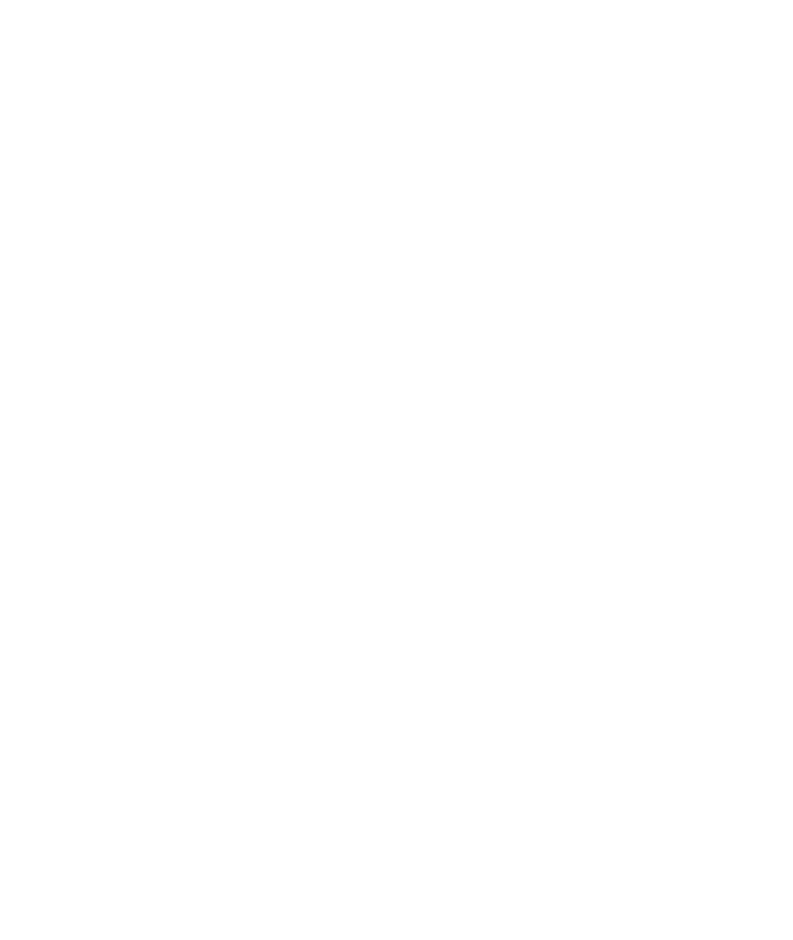
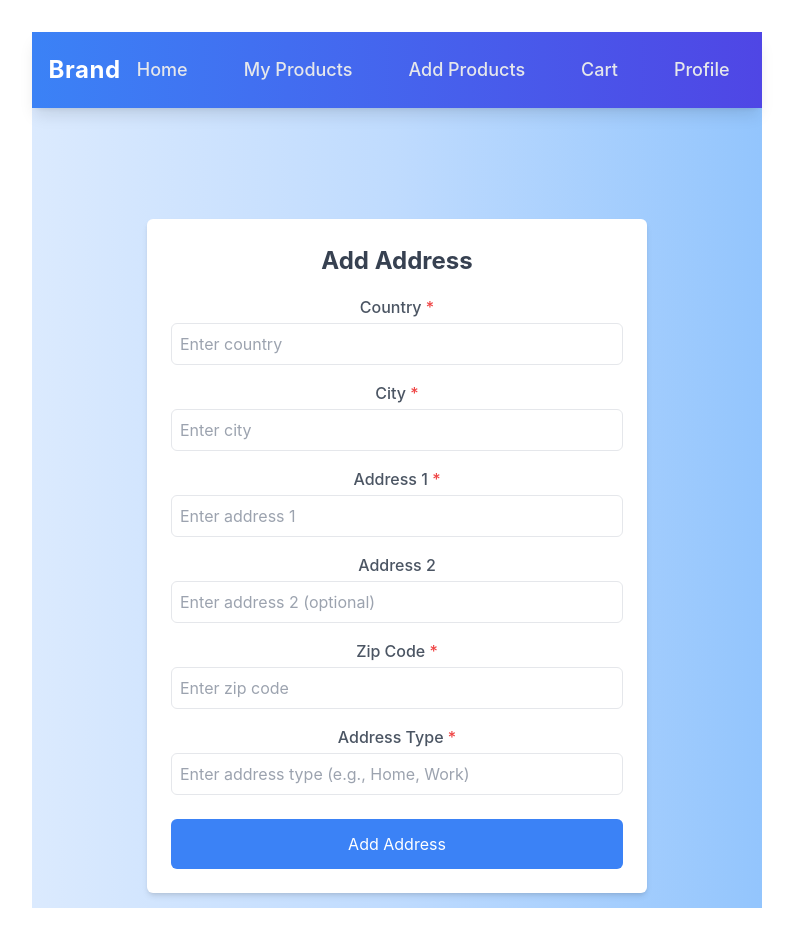
Before and after one commit to Shriraj1901/ecommerce, a React (Vite) app in the folder frontend/: page /create-adress in a window 1280 px wide. Before the commit this address had no page. Shown: the whole page, without its empty margins (243-1036 px from the left). Before the commit the page ends 800 px from the top, so only its background shows below. Built offline with nearby package versions, Linux system fonts and the light colour scheme.

Commit message:
milestone21 done

```diff
--- a/frontend/src/App.jsx
+++ b/frontend/src/App.jsx
@@ -1,5 +1,5 @@
 import { BrowserRouter, Routes, Route } from "react-router-dom";
-import { LoginPage ,SignupPage,Home ,CreateProduct,MyProducts, ProductDetails} from "./Routes";
+import { LoginPage ,SignupPage,Home ,CreateProduct,MyProducts, ProductDetails,CreateAddress} from "./Routes";
 
 import "./App.css";
 import Profile from "./pages/Profile";
@@ -15,6 +15,7 @@
         <Route path='/create-product/:id' element = {<CreateProduct/>}/>
         <Route path='/my-products' element = {<MyProducts/>}/>
         <Route path='/product/:id'element={<ProductDetails/>}/>
+        <Route path='/create-adress'element={<CreateAddress/>}/>
         <Route path='/cart' element={<cart/>}/>
         <Route path='/profile' element={<Profile/>}/>
       </Routes>
--- a/frontend/src/Routes.jsx
+++ b/frontend/src/Routes.jsx
@@ -4,5 +4,6 @@
 import CreateProduct from "./pages/CreateProduct";
 import MyProducts from "./pages/myProduct";
 import ProductDetails  from "./pages/productDetails";
+import CreateAddress from "./pages/createAddress.jsx";
 
-export { LoginPage, SignupPage, Home, CreateProduct,MyProducts,ProductDetails };
+export { LoginPage, SignupPage, Home, CreateProduct,MyProducts,ProductDetails,CreateAddress};
--- a/frontend/src/components/auth/nav.jsx
+++ b/frontend/src/components/auth/nav.jsx
@@ -22,7 +22,7 @@
             { name: "My Products", path: "/my-products" },
             { name: "Add Products", path: "/create-product" },
             { name: "Cart", path: "/cart" },
-            { name: "Profil",path:"/profile"}
+            { name: "Profile",path:"/profile"}
           ].map((link) => (
             <NavLink
               key={link.path}
--- /dev/null
+++ b/frontend/src/pages/createAddress.jsx
@@ -0,0 +1,150 @@
+import React, { useState } from "react";
+import axios from "axios";
+import { useNavigate } from "react-router-dom";
+import Nav from "../components/auth/nav";
+
+const CreateAddress = () => {
+    const navigate = useNavigate();
+
+    const [country, setCountry] = useState("");
+    const [city, setCity] = useState("");
+    const [address1, setAddress1] = useState("");
+    const [address2, setAddress2] = useState("");
+    const [zipCode, setZipCode] = useState("");
+    const [addressType, setAddressType] = useState("");
+
+    const handleSubmit = async (e) => {
+        e.preventDefault();
+        const addressData = {
+            country,
+            city,
+            address1,
+            address2,
+            zipCode,
+            addressType,
+            email: "priya@gmail.com"
+        };
+
+        try {
+            const response = await axios.post(
+                "http://localhost:8000/api/v2/user/add-address",
+                addressData,
+                {
+                    headers: { "Content-Type": "application/json" },
+                }
+            );
+            if (response.status === 201) {
+                alert("Address added successfully!");
+                navigate("/profile");
+            }
+        } catch (err) {
+            console.error("Error adding address:", err);
+            alert("Failed to add address. Please check the data and try again.");
+        }
+    };
+
+return (
+        <>
+            <Nav />
+            <div className="min-h-screen flex items-center justify-center bg-gradient-to-r from-blue-100 via-blue-200 to-blue-300">
+                <div className="w-[90%] max-w-[500px] bg-white shadow-md h-auto rounded-md p-6 mx-auto mt-8 sm:mt-16 lg:mt-24">
+                    <h5 className="text-[24px] font-bold text-center mb-4 text-gray-700">
+                        Add Address
+                    </h5>
+                    <form onSubmit={handleSubmit}>
+                        <div className="mt-4">
+                            <label className="pb-1 block text-gray-600 font-medium">
+                                Country <span className="text-red-500">*</span>
+                            </label>
+                            <input
+                                type="text"
+                                value={country}
+                                className="w-full p-2 border rounded-md focus:outline-none focus:ring-2 focus:ring-blue-400 hover:shadow-lg transition-shadow duration-200"
+                                onChange={(e) => setCountry(e.target.value)}
+                                placeholder="Enter country"
+                                required
+                            />
+                        </div>
+
+                        <div className="mt-4">
+                            <label className="pb-1 block text-gray-600 font-medium">
+                                City <span className="text-red-500">*</span>
+                            </label>
+                            <input
+                                type="text"
+                                value={city}
+                                className="w-full p-2 border rounded-md focus:outline-none focus:ring-2 focus:ring-blue-400 hover:shadow-lg transition-shadow duration-200"
+                                onChange={(e) => setCity(e.target.value)}
+                                placeholder="Enter city"
+                                required
+                            />
+                        </div>
+
+                        <div className="mt-4">
+                            <label className="pb-1 block text-gray-600 font-medium">
+                                Address 1 <span className="text-red-500">*</span>
+                            </label>
+                            <input
+                                type="text"
+                                value={address1}
+                                className="w-full p-2 border rounded-md focus:outline-none focus:ring-2 focus:ring-blue-400 hover:shadow-lg transition-shadow duration-200"
+                                onChange={(e) => setAddress1(e.target.value)}
+                                placeholder="Enter address 1"
+                                required
+                            />
+                        </div>
+
+                        <div className="mt-4">
+                            <label className="pb-1 block text-gray-600 font-medium">
+                                Address 2
+                            </label>
+                            <input
+                                type="text"
+                                value={address2}
+                                className="w-full p-2 border rounded-md focus:outline-none focus:ring-2 focus:ring-blue-400 hover:shadow-lg transition-shadow duration-200"
+                                onChange={(e) => setAddress2(e.target.value)}
+                                placeholder="Enter address 2 (optional)"
+                            />
+                        </div>
+<div className="mt-4">
+                            <label className="pb-1 block text-gray-600 font-medium">
+                                Zip Code <span className="text-red-500">*</span>
+                            </label>
+                            <input
+                                type="number"
+                                value={zipCode}
+                                className="w-full p-2 border rounded-md focus:outline-none focus:ring-2 focus:ring-blue-400 hover:shadow-lg transition-shadow duration-200"
+                                onChange={(e) => setZipCode(e.target.value)}
+                                placeholder="Enter zip code"
+                                required
+                            />
+                        </div>
+
+                        <div className="mt-4">
+                            <label className="pb-1 block text-gray-600 font-medium">
+                                Address Type <span className="text-red-500">*</span>
+                            </label>
+                            <input
+                                type="text"
+                                value={addressType}
+                                className="w-full p-2 border rounded-md focus:outline-none focus:ring-2 focus:ring-blue-400 hover:shadow-lg transition-shadow duration-200"
+                                onChange={(e) => setAddressType(e.target.value)}
+                                placeholder="Enter address type (e.g., Home, Work)"
+                                required
+                            />
+                        </div>
+
+                        <button
+                            type="submit"
+                            className="w-full mt-6 bg-blue-500 text-white p-3 rounded-md hover:bg-blue-600 transition-colors duration-200"
+                        >
+                            Add Address
+                        </button>
+                    </form>
+                </div>
+            </div>
+        </>
+    );
+};
+
+export default CreateAddress;
--- a/frontend/src/pages/profile.jsx
+++ b/frontend/src/pages/profile.jsx
@@ -1,6 +1,7 @@
 import React, { useEffect, useState } from "react";
 import AddressCard from "../components/auth/AddressCard";
-import Nav from "../components/auth/nav";
+import NavBar from "../components/auth/nav";
+import { useNavigate } from "react-router-dom";
 
 export default function Profile() {
 	const [personalDetails, setPersonalDetails] = useState({
@@ -10,11 +11,13 @@
 		avatarUrl: "",
 	});
 
+	const navigate = useNavigate();
+
 	const [addresses, setAddresses] = useState([]);
 
 	useEffect(() => {
 		fetch(
-			`http://localhost:8000/api/v2/user/profile?email=${"shriraj@gmail.com"}`,
+			`http://localhost:8000/api/v2/user/profile?email=${"harshith@gmail.com"}`,
 			{
 				method: "GET",
 				headers: {
@@ -36,10 +39,14 @@
 			});
 	}, []);
 
+	const handleAddAddress = () => {
+		navigate("/create-address");
+	};
+
 
 	return (
 		<>
-			<Nav />
+			<NavBar />
 			<div className="w-full min-h-screen bg-neutral-800 p-5">
 				<div className="w-full h-full bg-neutral-700 rounded-lg">
 					<div className="w-full h-max my-2 p-5">
@@ -102,9 +109,10 @@
 							</h1>
 						</div>
 						<div className="w-full h-max p-5">
-							<button className="w-max px-3 py-2 bg-neutral-600 text-neutral-100 rounded-md text-center hover:bg-neutral-100 hover:text-black transition-all duration-100"							>
+							<button className="w-max px-3 py-2 bg-neutral-600 text-neutral-100 rounded-md text-center hover:bg-neutral-100 hover:text-black transition-all duration-100"
+							onClick={handleAddAddress}	>
 								Add Address
-							</button>
+							</button>5
 						</div>
 						<div className="w-full h-max flex flex-col gap-5 p-5">
 							{addresses.length === 0 ? (
```
Also changed, not shown: 2 other files (tests, documents, lock files or other folders).
